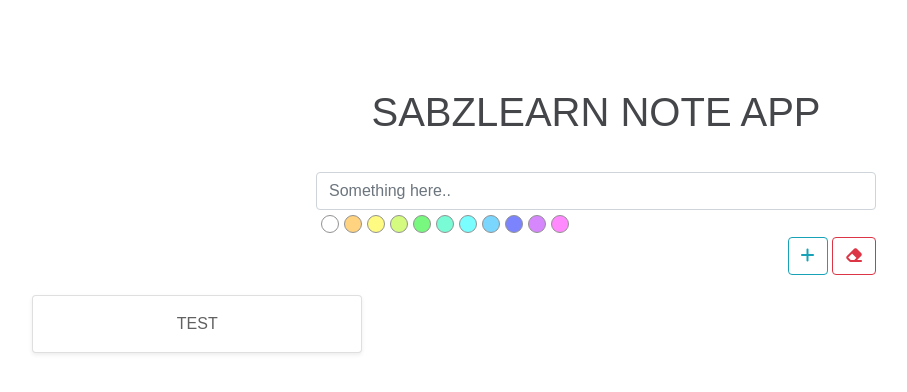
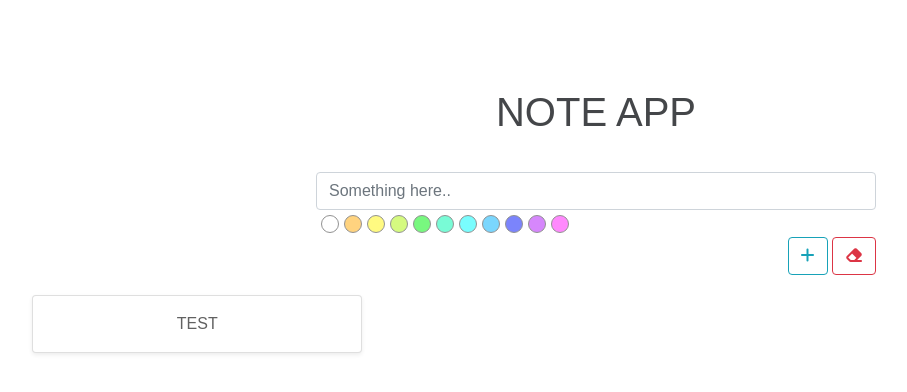
Before and after one commit to ReihaneMontazeri/note-app.js, a plain HTML site: page index.html in a window 1280 px wide. Shown: the whole page, without its empty margins (44-951 px from the left). Drawn offline with Linux system fonts and the light colour scheme.

Commit message:
second commit

```diff
--- a/index.html
+++ b/index.html
@@ -16,7 +16,7 @@
     <!-- INPUT -->
     <section id="home">
       <div class="container">
-        <div class="header upper">SabzLearn Note App</div>
+        <div class="header upper">Note App</div>
 
         <br><br>
         <div class="flex row-gt-sm">
```
